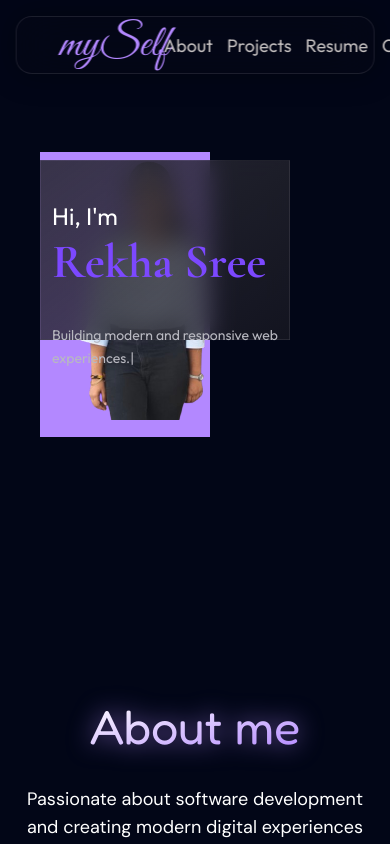
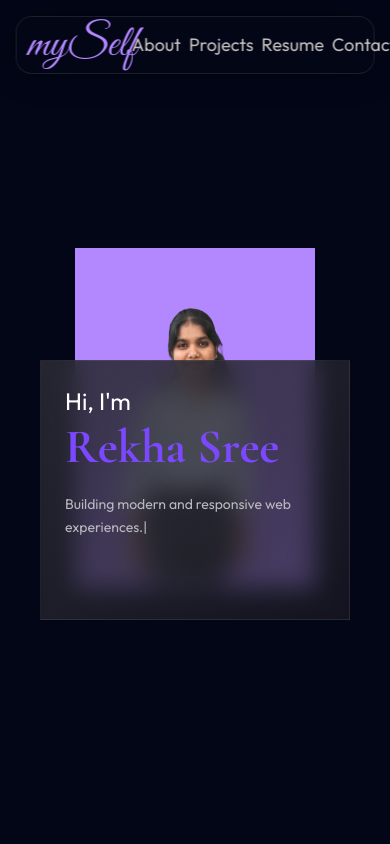
Before and after one commit to rekha-sree06/rekha-portfolio, a React app: page / in a window 390 px wide. Shown: the top 844 px of the page. Built offline with nearby package versions, Linux system fonts and the light colour scheme; the HTML template or start-up script is replaced by a standard one; a web font is replaced by a local one.

Commit message:
Improved mobile responsiveness

```diff
--- a/src/components/Hero.jsx
+++ b/src/components/Hero.jsx
@@ -23,44 +23,69 @@ function Hero() {
         sm:pt-28
       "
     >
-      <motion.div {...fadeIn} className="relative w-full mx-auto max-w-[1400px] h-[500px]
-                sm:h-[550px]
-                md:h-[650px]
-                lg:h-[700px]">
+      <motion.div
+        {...fadeIn}
+        className="
+          relative
+          w-full
+          max-w-[1400px]
+          mx-auto
+
+          flex
+          flex-col
+          items-center
+          justify-center
+
+          lg:block
+
+          min-h-[700px]
+          sm:min-h-[850px]
+          lg:h-[700px]
+        "
+      >
 
         {/* Purple Box */}
         <div
           className="
             absolute
-          top-8
-          sm:left-90
-          md:left-107
+
+            top-32
+            w-[240px]
+            h-[340px]
+
+            sm:w-[320px]
+            sm:h-[450px]
+
+            lg:top-8
             lg:left-155
-          w-[170px] h-[285px]
-          sm:w-[300px] sm:h-[400px]
-          md:w-[530px] md:h-[575px]
-          lg:w-[650px] lg:h-[690px]
+            lg:w-[650px]
+            lg:h-[690px]
 
             bg-[#B388FF]
             z-0
           "
         />
 
-        {/* image */}
+        {/* Image */}
         <img
           src={heroImg}
           alt="Rekha Sree"
           className="
             absolute
             z-10
-            top-0
-            sm:left-93
-            md:left-113
+
+            top-36
+            w-[220px]
+            h-[320px]
+
+            sm:w-[320px]
+            sm:h-[450px]
+
+            lg:top-0
             lg:left-170
-            w-[225px] h-[300px]
-            sm:w-[315px] sm:h-[450px]
-            md:w-[475px] md:h-[620px]
-            lg:w-[600px] lg:h-[750px]
+            lg:w-[600px]
+            lg:h-[750px]
+
             object-cover
           "
         />
@@ -68,47 +93,37 @@ function Hero() {
         {/* Glass Box */}
         <div
           className="
-          absolute
+            relative
+            z-20
 
-          top-10
-          sm:top-18
-          md:top-28
+            mt-10
+
+            w-full
+            max-w-[320px]
+
+            sm:max-w-[500px]
+
+            lg:absolute
             lg:top-28
+            lg:left-0
+            lg:max-w-[680px]
 
-          w-[250px] h-[180px]
-          sm:w-[400px] sm:h-[300px]
-          md:w-[580px] md:h-[440px]
-          lg:w-[680px] lg:h-[560px]
+            min-h-[260px]
+            sm:min-h-[320px]
+            lg:min-h-[560px]
 
             border border-white/5
             bg-gradient-to-br from-[#2A2A35]/90 to-[#1B1B24]/70
             backdrop-blur-md
-          z-20
-        "
-        />
 
-        {/* Hero Text */}
-        <div
-          className="
-            absolute
-            z-30
-
-            left-3
-            top-20
-
-            sm:left-8
-            sm:top-26
-
-            md:left-16
-            md:top-36
-
-            lg:left-10
-            lg:top-52
-
-            text-white
+            p-6
+            sm:p-10
+            lg:p-16
           "
         >
-          <p className="text-2xl sm:text-5xl md:text-6xl lg:text-7xl">
+
+          <div className="text-white">
+            <p className="text-2xl sm:text-5xl lg:text-7xl">
               Hi, I'm
             </p>
 
@@ -116,9 +131,9 @@ function Hero() {
               className="
                 font-['Cormorant_Garamond']
                 text-[#7C48FF]
+
                 text-5xl
                 sm:text-7xl
-              md:text-8xl
                 lg:text-9xl
 
                 font-bold
@@ -127,7 +142,7 @@ function Hero() {
             >
               Rekha Sree
             </h1>
-          <br />
+
             <TypeAnimation
               sequence={[
                 "Building modern and responsive web experiences.",
@@ -136,20 +151,19 @@ function Hero() {
               cursor={true}
               repeat={0}
               speed={50}
-            className="mt-2
-              sm:mt-4
+              className="
+                mt-4
 
                 text-sm
                 sm:text-lg
-              md:text-xl
                 lg:text-2xl
 
                 text-[#B8B8C0]
-              sm:max-w-[320px]
-              md:max-w-[360px]
-              lg:max-w-[400px]
-              leading-relaxed"
+
+                leading-relaxed
+              "
             />
+          </div>
         </div>
       </motion.div>
     </section>
--- a/src/components/Navbar.jsx
+++ b/src/components/Navbar.jsx
@@ -58,7 +58,8 @@ function Navbar() {
         justify-between
         items-center
 
-        px-12
+        px-4
+        sm:px-8
         lg:px-24
         py-2
         sm:py-3
@@ -96,7 +97,7 @@ function Navbar() {
 
       <ul
         id="right-nav"
-        className="flex gap-3.5 sm:gap-5 md:gap-6.5 lg:gap-8 text-lg items-center text-[20px]"
+        className="flex gap-2 sm:gap-5 md:gap-6 lg:gap-8 items-center text-[11px] sm:text-base md:text-lg items-center lg:text-[20px]"
       >
 
         <li>
--- a/src/styles/App.css
+++ b/src/styles/App.css
@@ -24,7 +24,7 @@ body{
   color: transparent;
   -webkit-text-fill-color: transparent;
 
-  font-size: 3rem;
+  font-size: 2.4rem;
   line-height: 1.1;
 }
 
```
Lines whose indentation alone changed are shown as unchanged.
